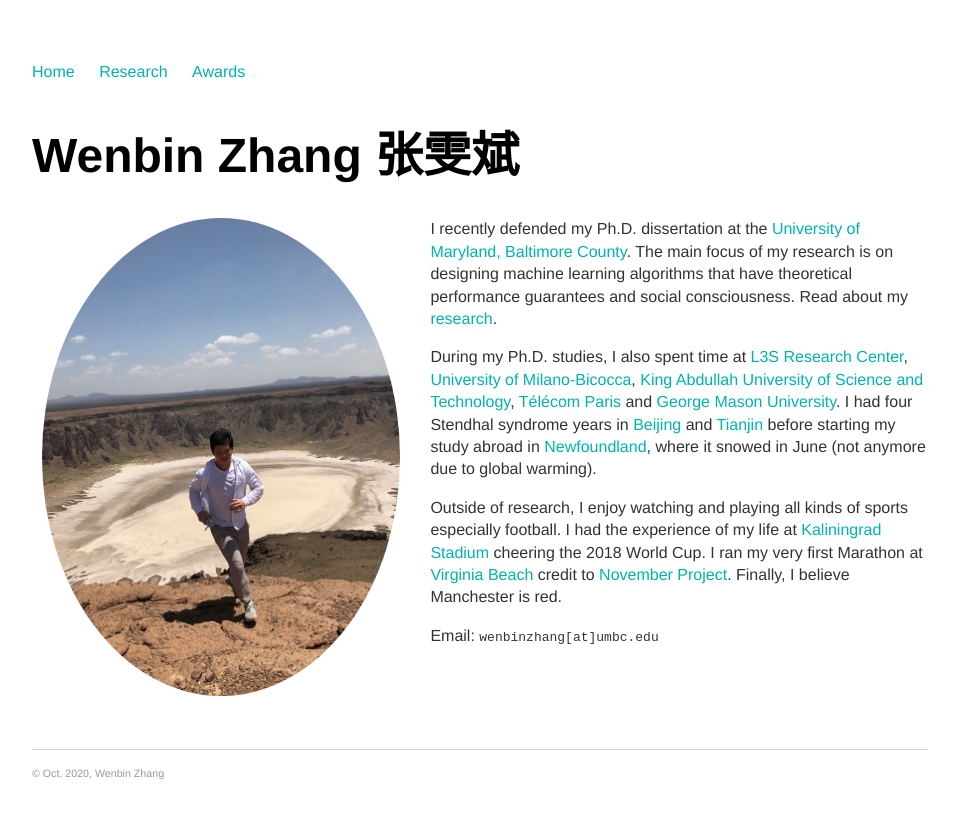
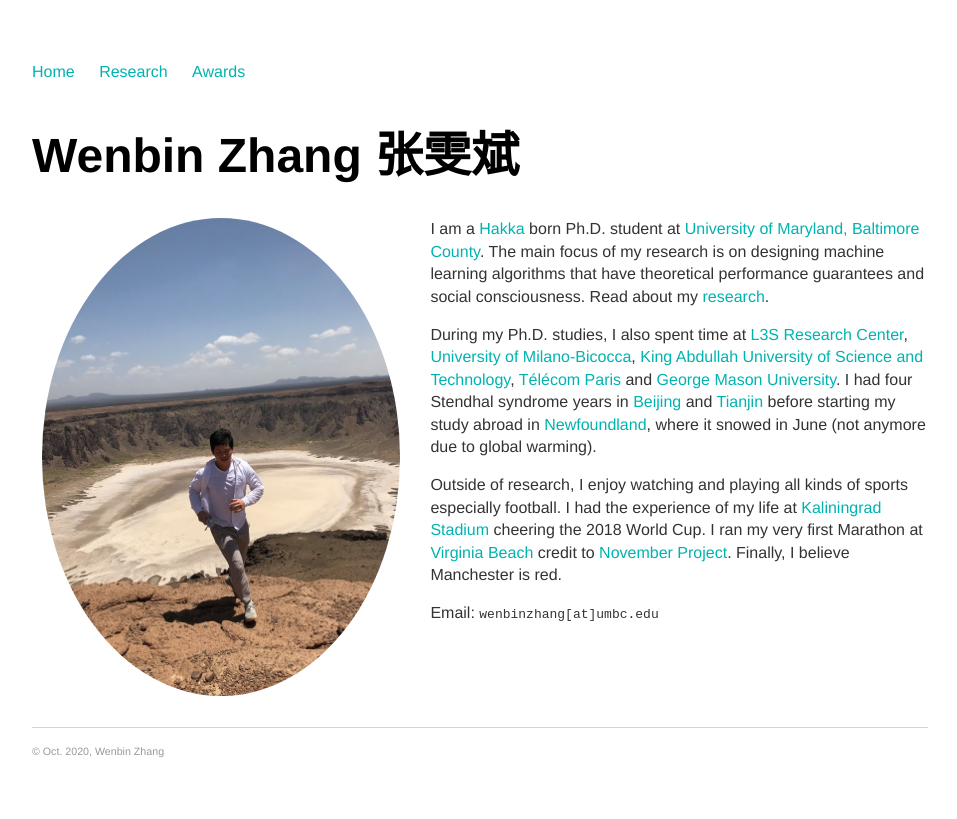
Before and after one commit to vanbanTruong/vanbanTruong.github.io, a Jekyll site: the page built from index.md, in a window 1280 px wide. Shown: the top 819 px of the page, without its empty margins (160-1117 px from the left). Built offline with Jekyll 4.4.1, drawn with Linux system fonts in a browser that asks for light colours.

Commit message:
Update index.md

```diff
--- a/index.md
+++ b/index.md
@@ -8,9 +8,9 @@ title: Wenbin Zhang | 张雯斌
 
 <img src="img/taif.jpg" alt="Photo" class="leftside_image">
 
-I recently defended my Ph.D. dissertation at the [University of Maryland, Baltimore County](https://www.umbc.edu/). The main focus of my research is on designing machine learning algorithms that have theoretical performance guarantees and social consciousness. Read about my [research](/research).
+<!--I recently defended my Ph.D. dissertation at the [University of Maryland, Baltimore County](https://www.umbc.edu/). The main focus of my research is on designing machine learning algorithms that have theoretical performance guarantees and social consciousness. Read about my [research](/research).-->
 
-<!--I am a [Hakka](https://en.wikipedia.org/wiki/Hakka_people) born Ph.D. student at [University of Maryland, Baltimore County](https://www.umbc.edu/). The main focus of my research is on designing machine learning algorithms that have theoretical performance guarantees and social consciousness. Read about my [research](/research). -->
+I am a [Hakka](https://en.wikipedia.org/wiki/Hakka_people) born Ph.D. student at [University of Maryland, Baltimore County](https://www.umbc.edu/). The main focus of my research is on designing machine learning algorithms that have theoretical performance guarantees and social consciousness. Read about my [research](/research).
 
 
 During my Ph.D. studies, I also spent time at [L3S Research Center](https://www.l3s.de/de), [University of Milano-Bicocca](https://www.unimib.it/), [King Abdullah University of Science and Technology](https://www.kaust.edu.sa/en), [Télécom Paris](https://dig.telecom-paristech.fr/blog/) and [George Mason University](https://www2.gmu.edu/). I had four Stendhal syndrome years in [Beijing](https://www.google.com/maps/@39.9553424,116.3162938,17z?hl=en&authuser=0) and [Tianjin](https://www.google.com/maps/@39.1099492,117.2091143,18z?hl=en&authuser=0) before starting my study abroad in [Newfoundland](https://www.google.com/maps/@47.5730776,-52.7360975,16z?hl=en&authuser=0), where it snowed in June (not anymore due to global warming).
```
